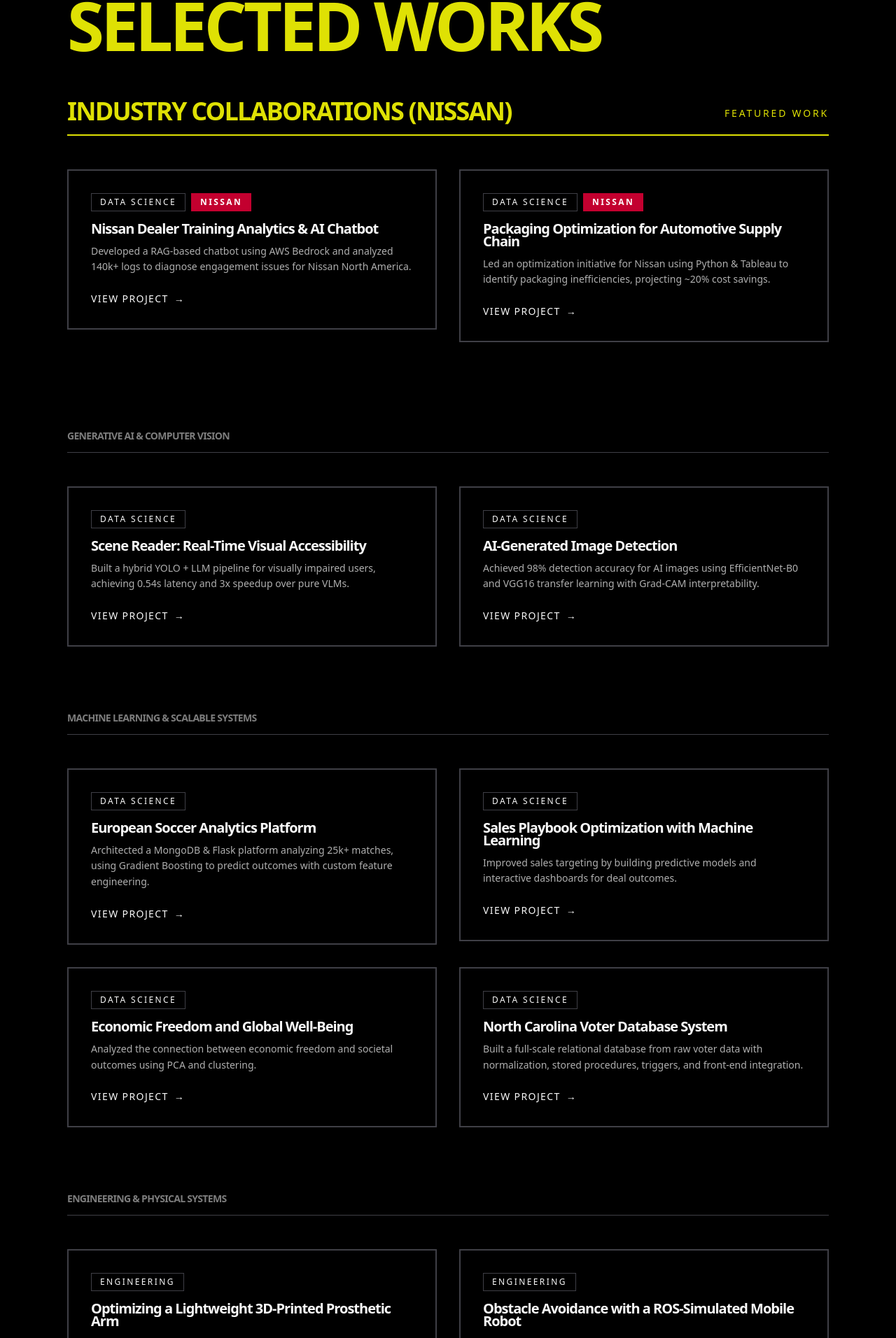
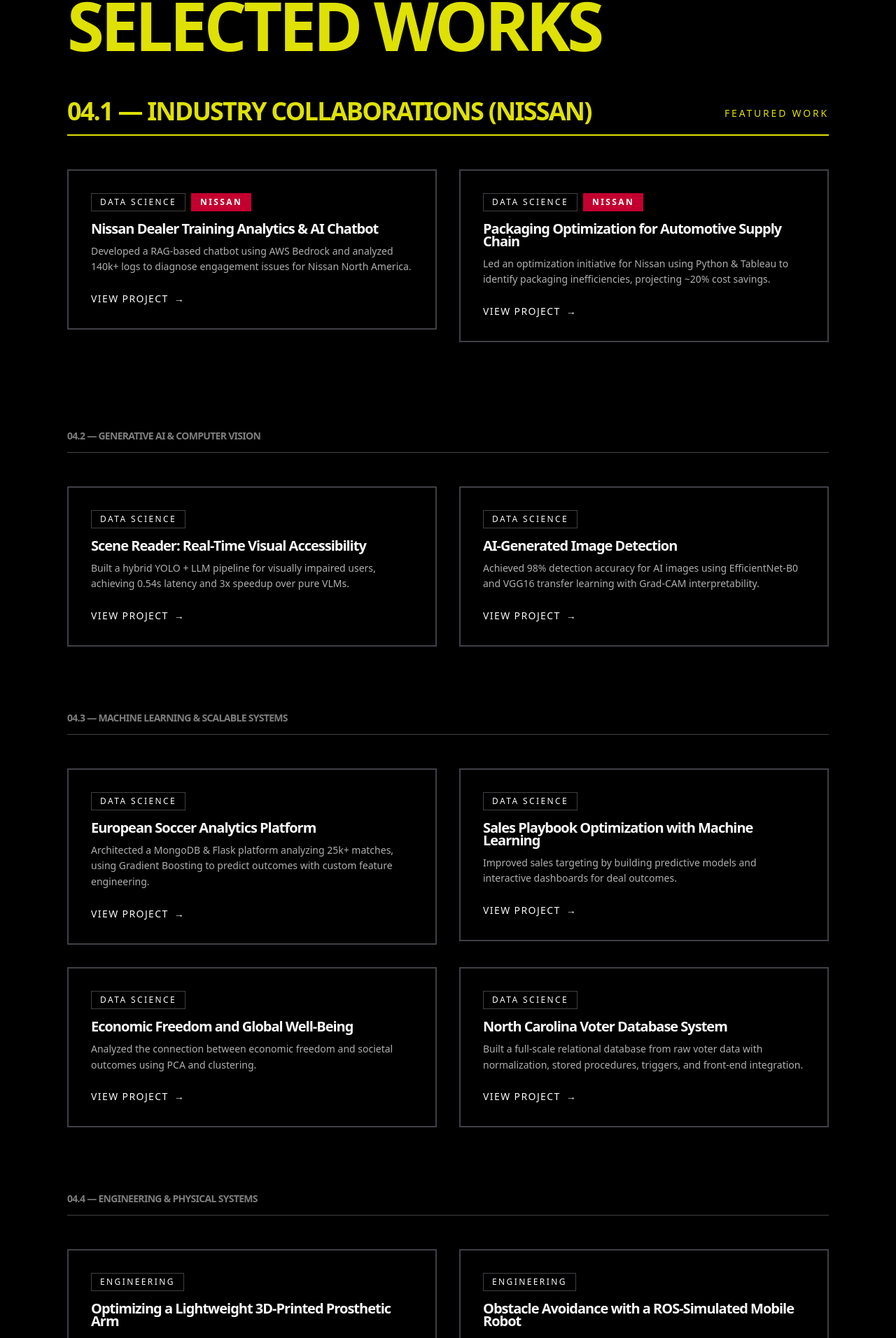
Before and after one commit to rroshann/rroshann.github.io, a Next.js app in the folder portfolio/: page / in a window 1280 px wide. Shown: the part 4200-6112 px from the top of the page at 70% size. Built offline with nearby package versions, Linux system fonts and the light colour scheme.

Commit message:
docs: add technical sub-indexing (04.x) to project categories

```diff
--- a/portfolio/src/components/projects-section.tsx
+++ b/portfolio/src/components/projects-section.tsx
@@ -137,7 +137,7 @@ export default function ProjectsSection() {
                             transition={{ duration: 0.5, delay: 0.2 }}
                             className="text-2xl md:text-4xl font-bold uppercase tracking-tighter text-[var(--accent)]"
                         >
-                            Industry Collaborations (Nissan)
+                            04.1 — Industry Collaborations (Nissan)
                         </motion.h3>
                         <span className="hidden md:block text-sm font-medium uppercase tracking-[0.2em] text-[var(--accent)] mb-1">
                             Featured Work
@@ -175,7 +175,7 @@ export default function ProjectsSection() {
                         transition={{ duration: 0.5, delay: 0.2 }}
                         className="text-sm font-medium uppercase tracking-[0.3em] text-[var(--foreground)]/50 mb-12 border-b border-[var(--border)] pb-4"
                     >
-                        Generative AI & Computer Vision
+                        04.2 — Generative AI & Computer Vision
                     </motion.h3>
                     <div className="grid grid-cols-1 md:grid-cols-2 gap-8">
                         {aiProjects.map((project, index) => (
@@ -206,7 +206,7 @@ export default function ProjectsSection() {
                         transition={{ duration: 0.5, delay: 0.2 }}
                         className="text-sm font-medium uppercase tracking-[0.3em] text-[var(--foreground)]/50 mb-12 border-b border-[var(--border)] pb-4"
                     >
-                        Machine Learning & Scalable Systems
+                        04.3 — Machine Learning & Scalable Systems
                     </motion.h3>
                     <div className="grid grid-cols-1 md:grid-cols-2 gap-8">
                         {analyticsProjects.map((project, index) => (
@@ -237,7 +237,7 @@ export default function ProjectsSection() {
                         transition={{ duration: 0.5, delay: 0.2 }}
                         className="text-sm font-medium uppercase tracking-[0.3em] text-[var(--foreground)]/50 mb-12 border-b border-[var(--border)] pb-4"
                     >
-                        Engineering & Physical Systems
+                        04.4 — Engineering & Physical Systems
                     </motion.h3>
                     <div className="grid grid-cols-1 md:grid-cols-2 gap-8">
                         {engineeringProjects.map((project, index) => (
```
